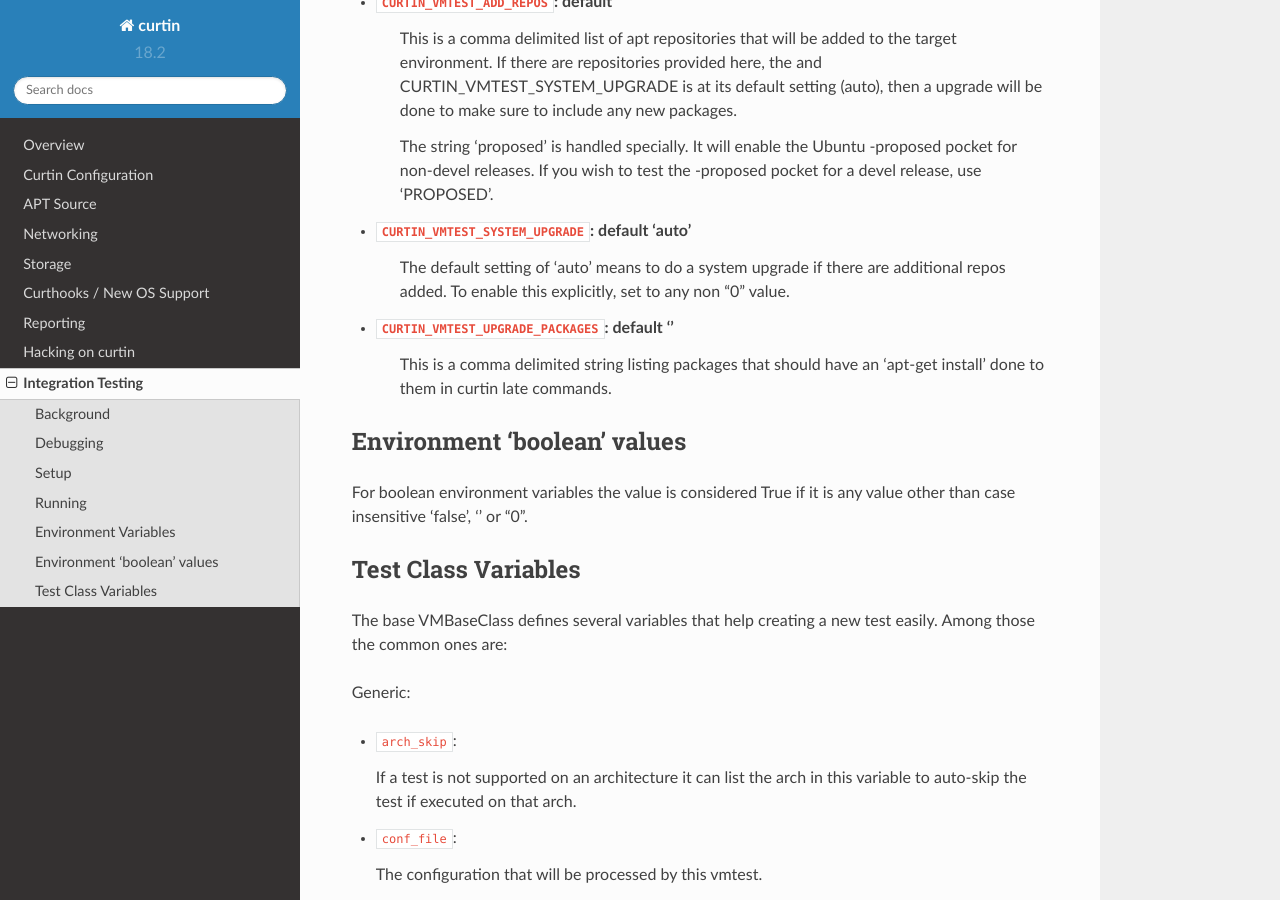
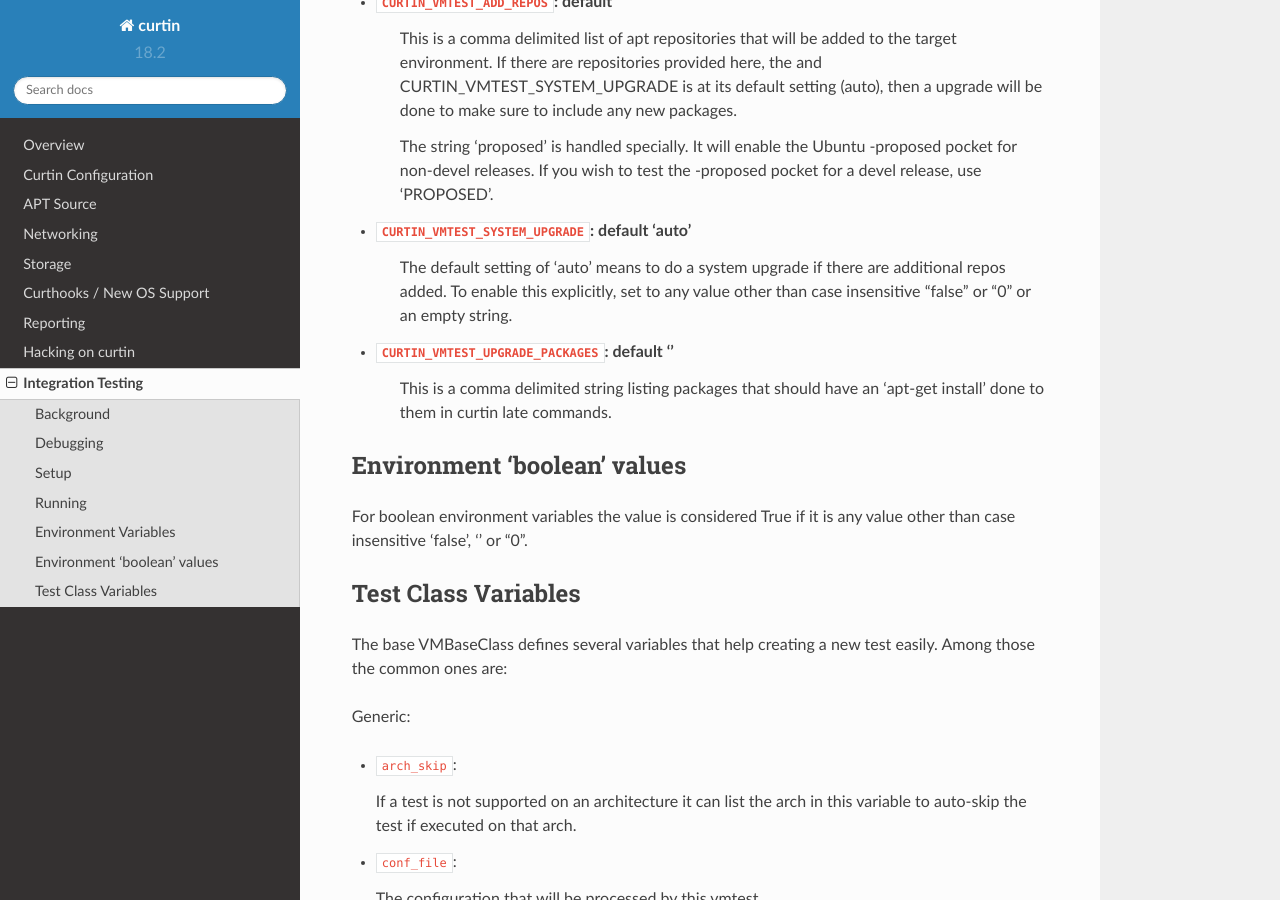
Before and after one commit to canonical/curtin, a Sphinx documentation site: the page built from doc/topics/integration-testing.rst, in a window 1280 px wide and 900 px high, scrolled down 6114 px. Built offline with Sphinx 7.4.7 and the Read the Docs theme 2.0.0, drawn with Linux system fonts in a browser that asks for light colours.

Commit message:
vmtest: Fix bug preventing explicit disabling of system_upgrade.
There was no way to avoid enabling system_upgrade, as the code would
simply do a truish test on the value of the environment variable, and:
   bool("false") == True.

When testing with a single proposed upgrade as in:
   CURTIN_VMTEST_ADD_REPOS=proposed
   CURTIN_VMTEST_UPGRADE_PACKAGES=open-iscsi

The normal behavior if CURTIN_VMTEST_ADD_REPOS has a value should be to
enable system_upgrade, but in this case we only want the single package
upgraded.

So now the environment can explicitly set that off with:
   CURTIN_VMTEST_SYSTEM_UPGRADE=false

```diff
--- a/doc/topics/integration-testing.rst
+++ b/doc/topics/integration-testing.rst
@@ -321,7 +321,7 @@ Some environment variables affect the running of vmtest
 - ``CURTIN_VMTEST_SYSTEM_UPGRADE``: default 'auto'
    The default setting of 'auto' means to do a system upgrade if
    there are additional repos added.  To enable this explicitly, set
-   to any non "0" value.
+   to any value other than case insensitive "false" or "0" or an empty string.
 
 - ``CURTIN_VMTEST_UPGRADE_PACKAGES``: default ''
    This is a comma delimited string listing packages that should have
```
Also changed, not shown: 1 other file.
